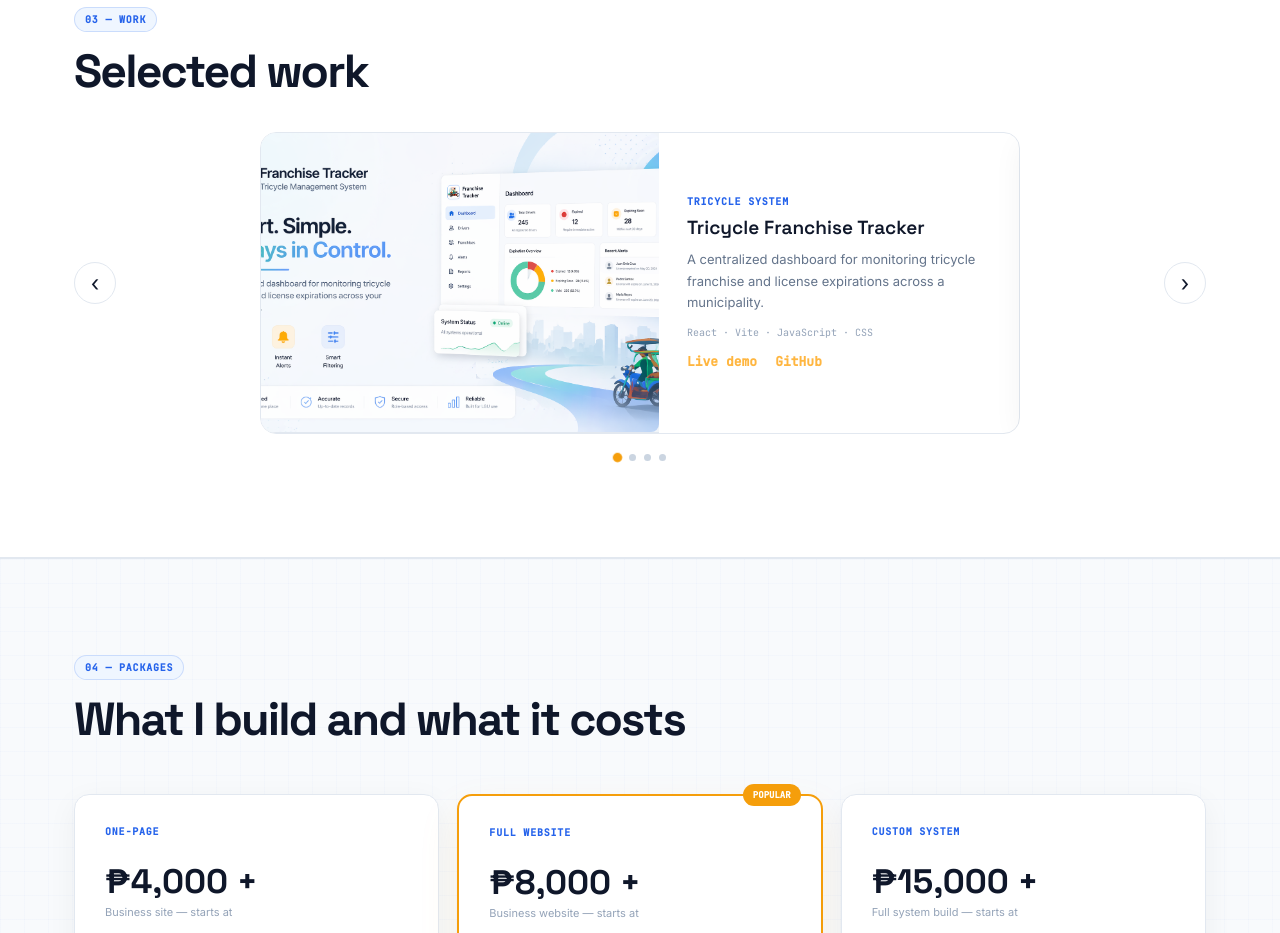
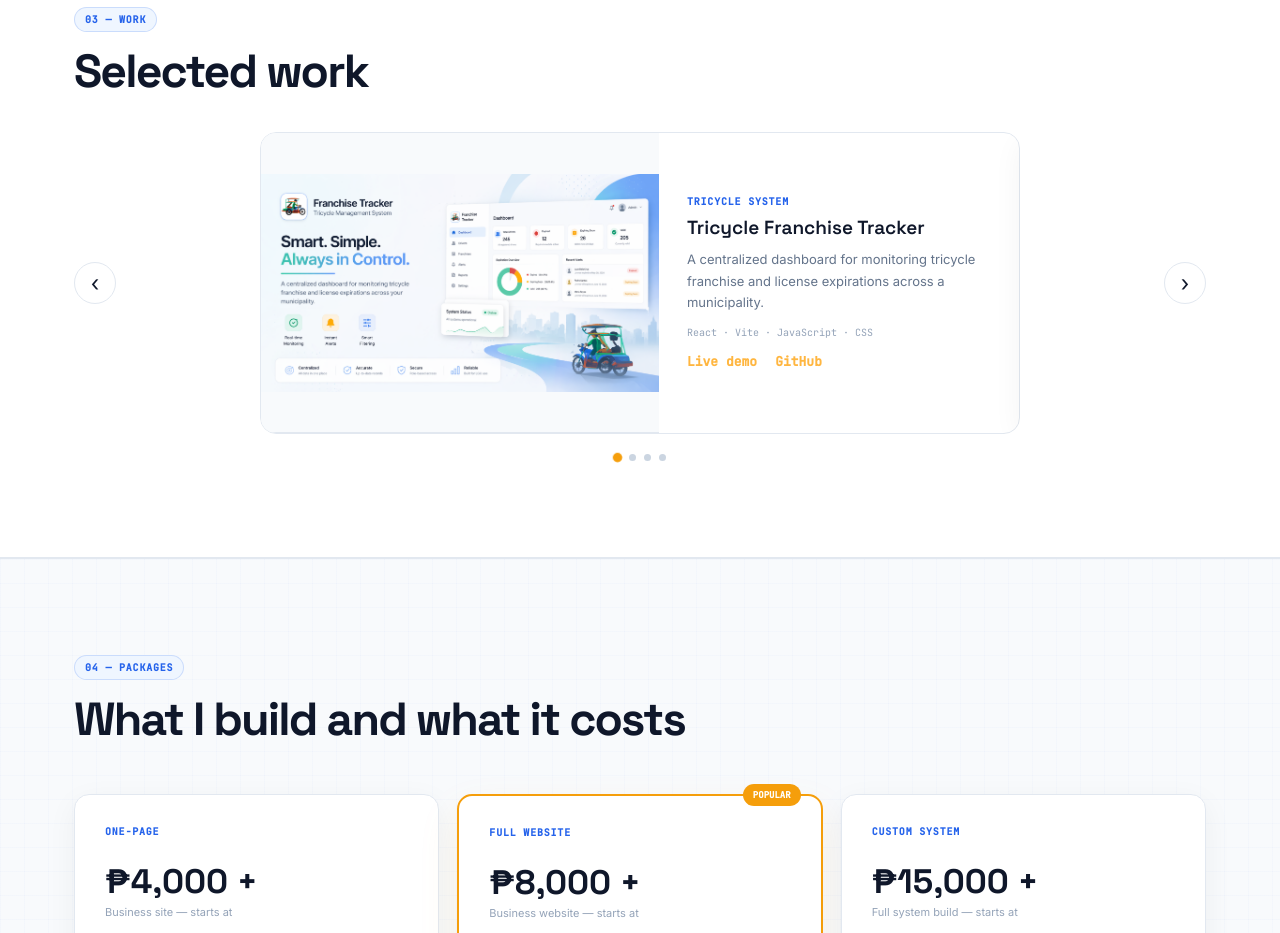
Before and after one commit to patrickeva/patrick-FWeb, a React (Vite) app in the folder patrick-freelance/: page / in a window 1280 px wide. Shown: the part 2820-3753 px from the top of the page. Built offline with nearby package versions, Linux system fonts and the light colour scheme.

Commit message:
fix alignment in project section

```diff
--- a/patrick-freelance/src/App.css
+++ b/patrick-freelance/src/App.css
@@ -1099,12 +1099,15 @@ button {
 
   overflow: hidden;
 
-  background: #f1f5f9;
+  display: flex;
+  align-items: center;
+  justify-content: center;
+
+  background: #f8fafc;
 }
 
 .work-img {
   position: absolute;
-
   inset: 0;
 
   width: 100%;
@@ -1112,14 +1115,17 @@ button {
 
   display: block;
 
-  object-fit: cover;
+  /* SHOW THE ENTIRE PROJECT IMAGE */
+  object-fit: contain;
+  object-position: center;
 
   transition:
     transform 0.5s ease;
 }
 
+/* Very subtle hover zoom without cutting the image */
 .work-card:hover .work-img {
-  transform: scale(1.045);
+  transform: scale(1.015);
 }
 
 .work-card-body {
```
